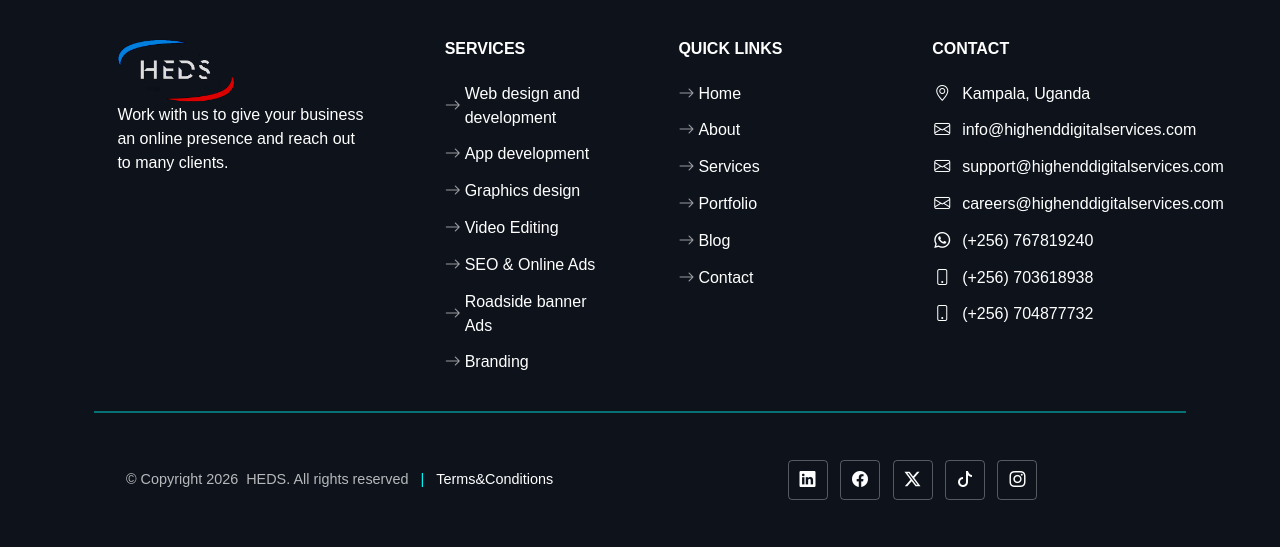
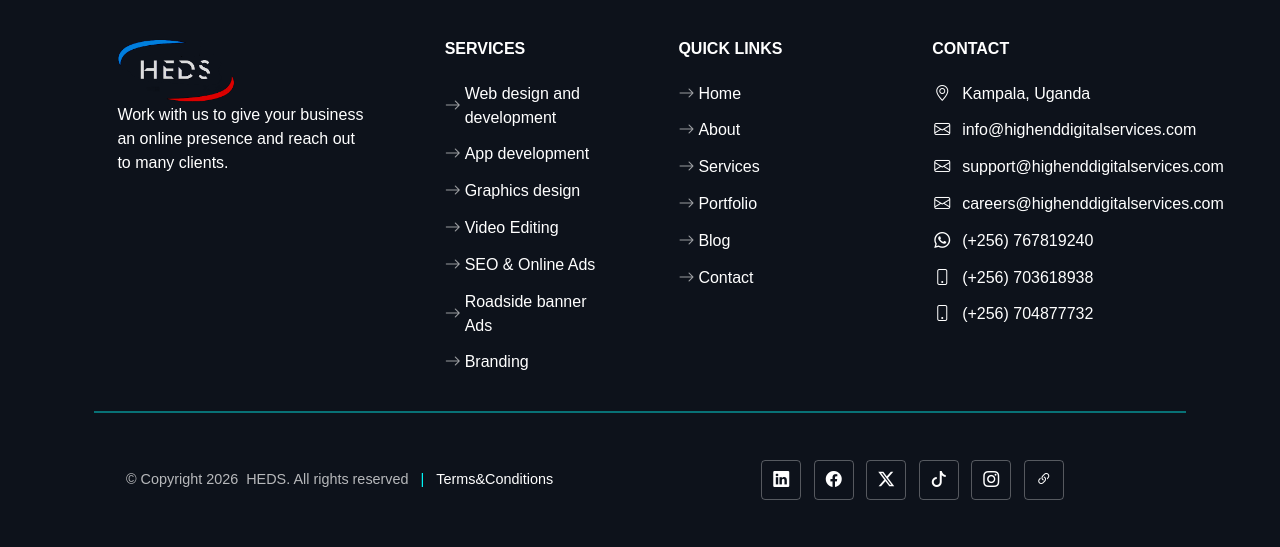
Before and after one commit to Karugaba118/HEDS, a PHP site: page / in a window 1280 px wide. Shown: the part 3291-3838 px from the top of the page. Run offline with PHP 8.4, Linux system fonts and the light colour scheme.

Commit message:
Added social media links and also added the linktree accoun

```diff
--- a/assets/includes/footer.php
+++ b/assets/includes/footer.php
@@ -87,10 +87,11 @@
 
         <div class="col-md-6 col-lg-6 ml-lg-0 text-center text-md-end">
           <a class="btn btn-floating m-1 social-icon" role="button" href="https://www.linkedin.com/company/high-end-digital-services-heds"><i class="bi bi-linkedin"></i></a>
-          <a class="btn btn-floating m-1 social-icon" role="button"><i class="bi bi-facebook"></i></a>
-          <a class="btn btn-floating m-1 social-icon" role="button"><i class="bi bi-twitter-x"></i></a>
-          <a class="btn btn-floating m-1 social-icon" role="button"><i class="bi bi-tiktok"></i></a>
-          <a class="btn btn-floating m-1 social-icon" role="button"><i class="bi bi-instagram"></i></a>
+          <a class="btn btn-floating m-1 social-icon" role="button" href="https://www.facebook.com/profile.php?id=61574518440647"><i class="bi bi-facebook"></i></a>
+          <a class="btn btn-floating m-1 social-icon" role="button" href="https://x.com/HighEndDigital"><i class="bi bi-twitter-x"></i></a>
+          <a class="btn btn-floating m-1 social-icon" role="button" href="https://vm.tiktok.com/ZS98h6hotbok6-q14hx/"><i class="bi bi-tiktok"></i></a>
+          <a class="btn btn-floating m-1 social-icon" role="button" href="https://www.instagram.com/highenddigitalservices_heds?igsh=MXZjNHN2eDNlc2RzeQ=="><i class="bi bi-instagram"></i></a>
+          <a class="btn btn-floating m-1 social-icon" role="button" href="https://linktr.ee/HighEndDigitalServices"><i class="bi bi-link-45deg"></i></a>
         </div>
       </div>
     </section>
```
